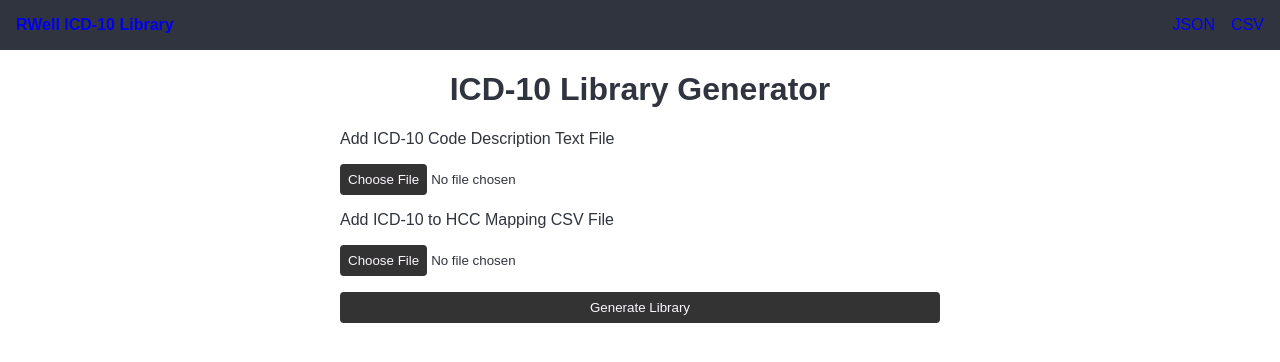
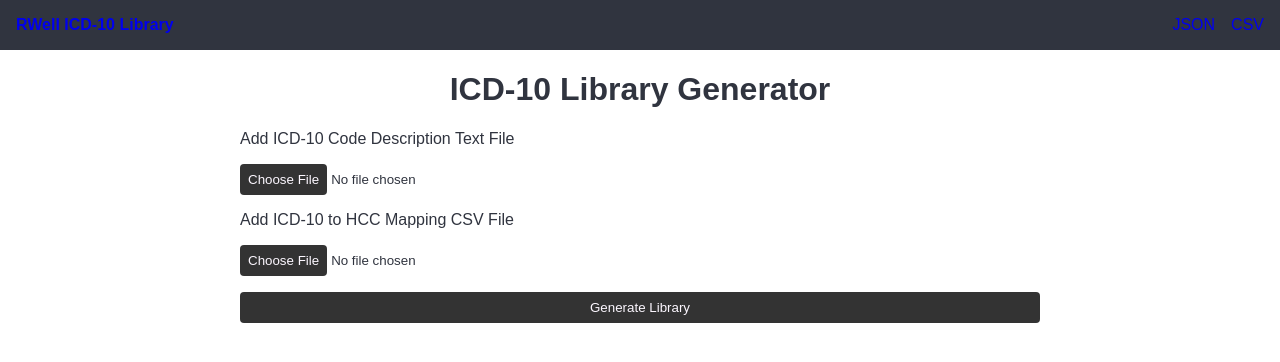
Before and after one commit to RoundingWellOS/cody, a SvelteKit app: page / in a window 1280 px wide. Shown: the top 362 px of the page. Built offline with nearby package versions, Linux system fonts and the light colour scheme.

Commit message:
Styling adjustment

```diff
--- a/src/routes/+page.svelte
+++ b/src/routes/+page.svelte
@@ -38,7 +38,7 @@
     }
 
     .form {
-        max-width: 600px;
+        max-width: 800px;
         margin: 0 auto;
         display: flex;
         flex-direction: column;
@@ -57,15 +57,15 @@
     }
 
     input[type=file]::file-selector-button:hover,
+    input[type=file]::file-selector-button:active,
     .submit:hover,
-    input[type=file]::file-selector-button:active,
     .submit:active {
         background-color: var(--accent);
     }
 
     input[type=file]::file-selector-button:disabled,
+    input[type=file]::file-selector-button:disabled,
     .submit:disabled,
-    input[type=file]::file-selector-button:disabled,
     .submit:disabled {
         background-color: var(--secondary);
         cursor: not-allowed;
```
